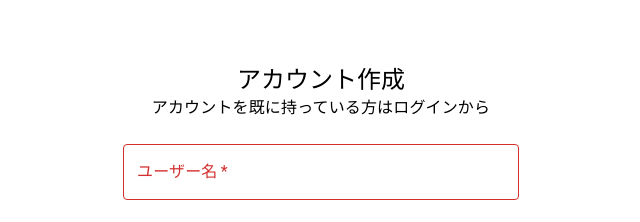
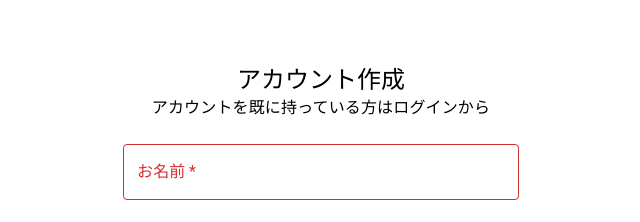
Before and after one commit to yokoiakinori/gosplash-front, a React (Create React App) app in the folder gosplash/: page /register in a window 1280 px wide. Shown: the top 222 px of the page, without its empty margins (319-959 px from the left). Built offline with nearby package versions, Linux system fonts and the light colour scheme.

Commit message:
react-hook-formインストール

```diff
--- a/gosplash/package.json
+++ b/gosplash/package.json
@@ -16,6 +16,7 @@
     "@types/react-dom": "^18.0.6",
     "react": "^18.2.0",
     "react-dom": "^18.2.0",
+    "react-hook-form": "^7.34.2",
     "react-router-dom": "^6.3.0",
     "react-scripts": "5.0.1",
     "typescript": "^4.7.4",
--- a/gosplash/src/pages/auth/Register.tsx
+++ b/gosplash/src/pages/auth/Register.tsx
@@ -33,7 +33,7 @@ export const Register: React.FC = () => {
                     アカウントを既に持っている方はログインから
                 </Typography>
                 <Box component="form" onSubmit={handleSubmit} noValidate sx={{ mt: 1 }}>
-                    <Form name="name" label="ユーザー名" />
+                    <Form name="name" label="お名前" />
                     <Form name="mail" label="メールアドレス" />
                     <Form name="password" label="パスワード" />
                     <Form name="password_confirmation" label="確認用パスワード" />
```
Also changed, not shown: 1 other file (tests, documents, lock files or other folders).
